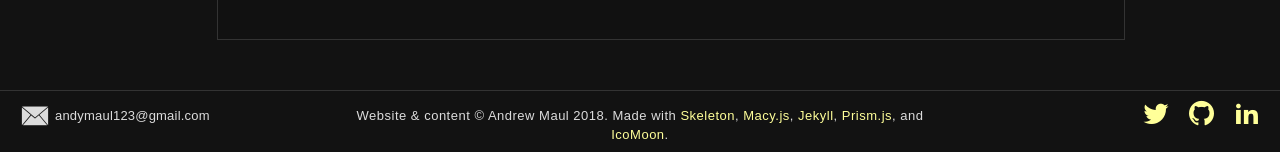
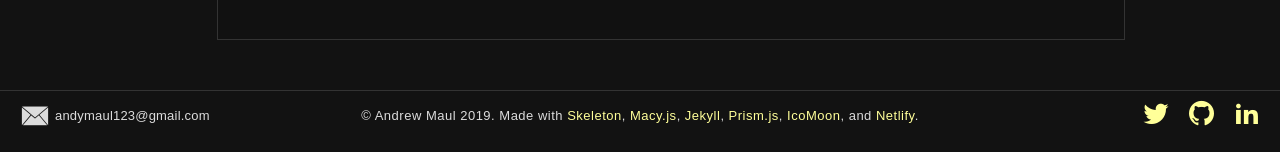
Before and after one commit to andymaul123/website-blog, a Jekyll site: the page built from about/index.html, in a window 1280 px wide. Shown: the part 2016-2168 px from the top of the page. Built offline with Jekyll 4.4.1, drawn with Linux system fonts in a browser that asks for light colours; some web fonts are replaced; a script that is not in the unit is left out.

Commit message:
Updates year and footer

```diff
--- a/_config.yml
+++ b/_config.yml
@@ -6,7 +6,7 @@ description: > # this means to ignore newlines until "baseurl:"
   The online design portfolio of Andrew Maul. Web dev, game design, digital painting, and writing are all at home here.
 baseurl: "" # the subpath of your site, e.g. /blog/
 url: "https://andrewmaul.com" # the base hostname & protocol for your site
-year: 2018
+year: 2019
 #Development
 lorem: "Lorem ipsum dolor sit amet, consectetur adipiscing elit. Morbi ac ex euismod, maximus quam id, pellentesque purus. Fusce eget mauris diam. Suspendisse hendrerit nec tellus sit amet tempor. Mauris quis elit ac velit elementum vestibulum. Curabitur dui nisi, sagittis sed luctus cursus, ultricies nec neque. Ut nibh orci, vestibulum at convallis nec, malesuada vitae leo. Sed gravida erat commodo neque malesuada, vel semper sapien placerat. Sed egestas auctor ante, eget porttitor tortor dictum non. Aenean faucibus augue non tempor dapibus."
 
--- a/_includes/footer.html
+++ b/_includes/footer.html
@@ -4,7 +4,7 @@
       <div class="email"> <span class="icon-envelope2 icon"></span> <span class="email-address">andymaul123@gmail.com</span></div>
     </div>
   <div class="six columns center footer-content">
-      Website &amp; content &copy; Andrew Maul {{ site.year }}. Made with <a href="http://getskeleton.com/" target="new" class="no-underline">Skeleton</a>, <a href="https://github.com/bigbitecreative/macy.js" class="no-underline">Macy.js</a>, <a href="http://jekyllrb.com/" class="no-underline" target="new">Jekyll</a>, <a href="https://prismjs.com/" class="no-underline" target="new">Prism.js</a>, and <a href="https://icomoon.io/" class="no-underline" target="new">IcoMoon</a>.
+      &copy; Andrew Maul {{ site.year }}. Made with <a href="http://getskeleton.com/" target="new" class="no-underline">Skeleton</a>, <a href="https://github.com/bigbitecreative/macy.js" class="no-underline">Macy.js</a>, <a href="http://jekyllrb.com/" class="no-underline" target="new">Jekyll</a>, <a href="https://prismjs.com/" class="no-underline" target="new">Prism.js</a>, <a href="https://icomoon.io/" class="no-underline" target="new">IcoMoon</a>, and <a href="https://netlify.com" target="new">Netlify</a>.
     </div>
   <div class="three columns right social">
         <a href="https://twitter.com/andymaul123" target="new" class="no-underline footer-link"><span class="icon-twitter icon"></span></a>
```
